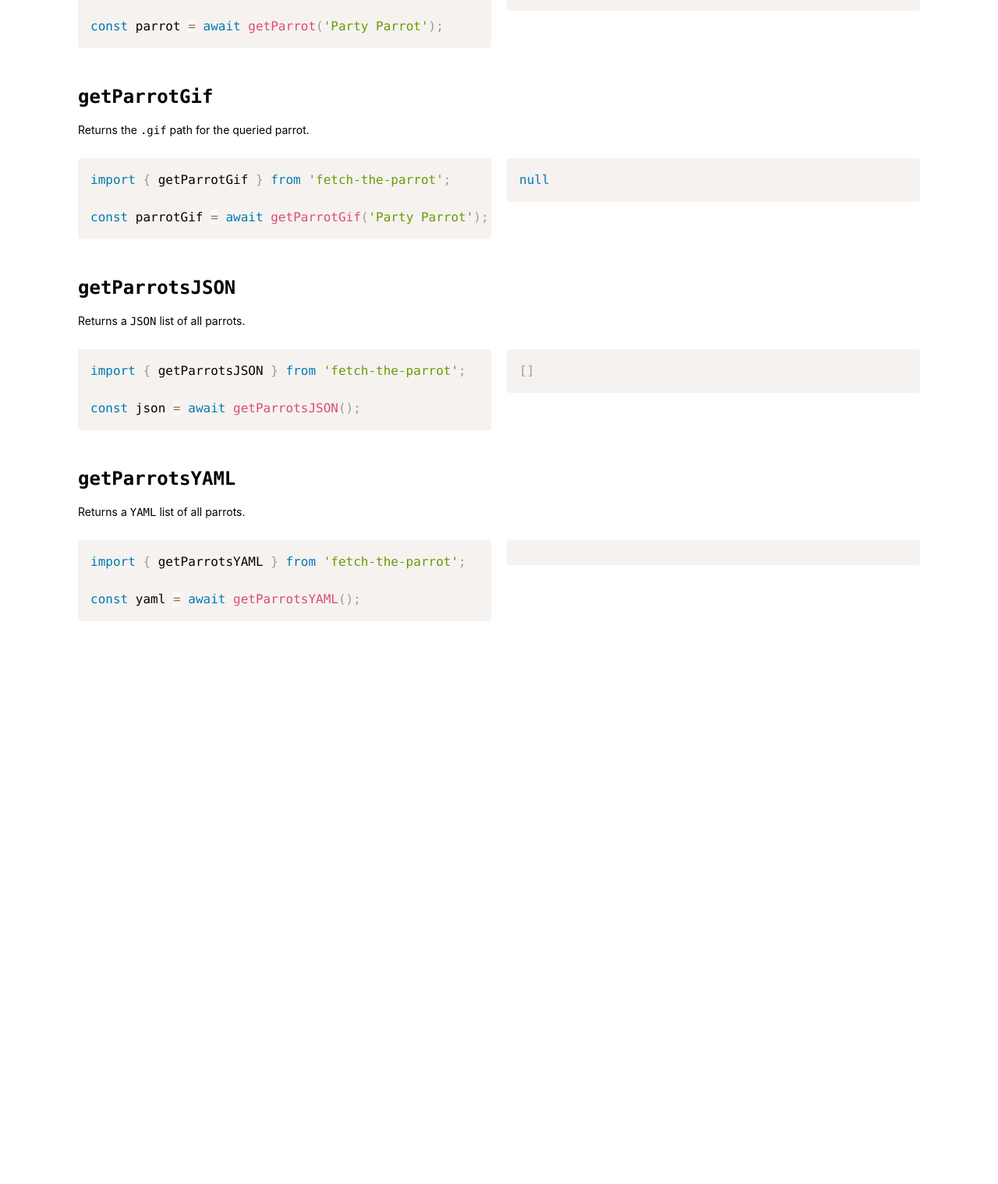
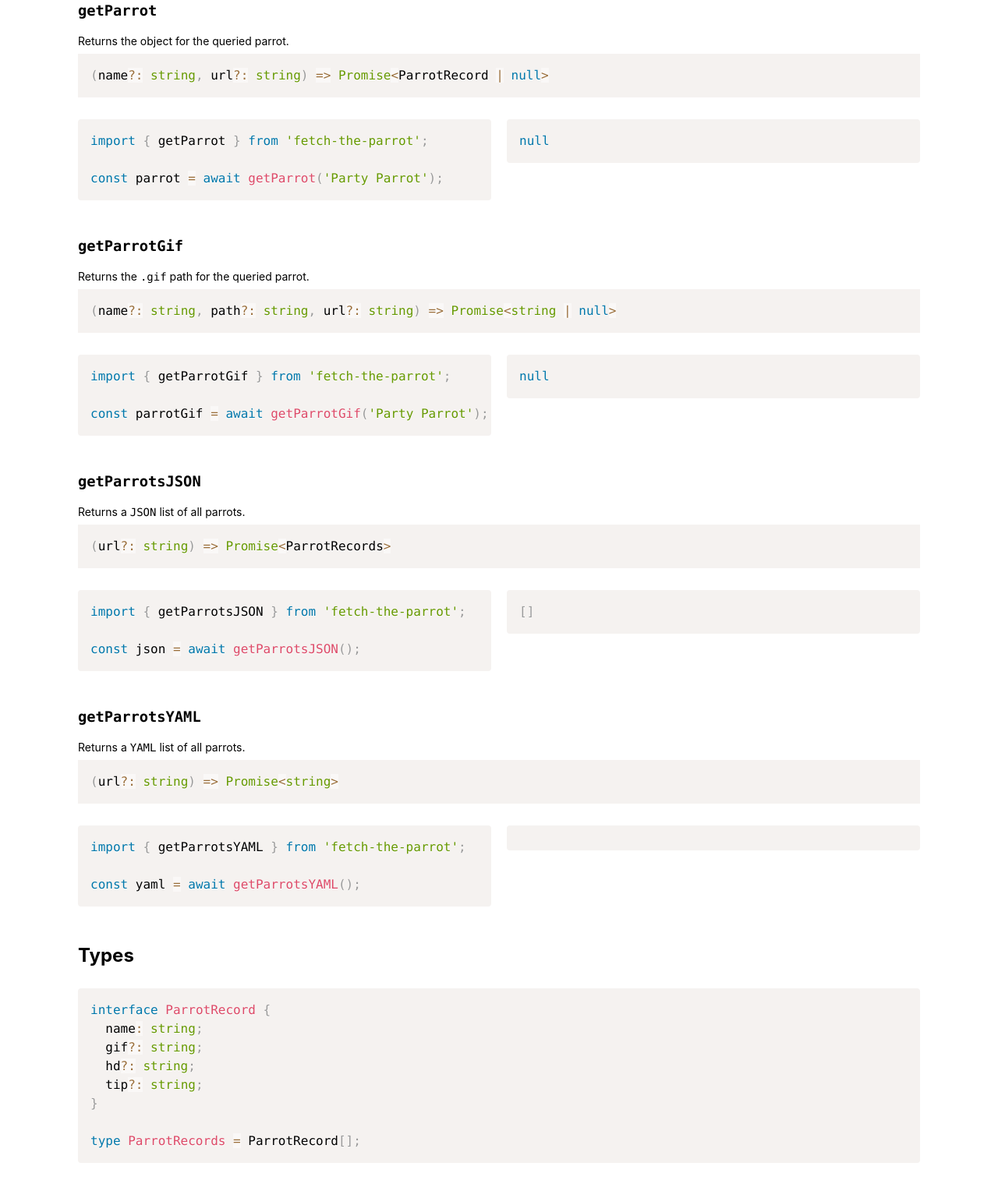
Before and after one commit to breadadams/fetch-the-parrot, a website built with Parcel: page demo/index.html in a window 1280 px wide. Shown: the part 581-2100 px from the top of the page at 78% size. Before the commit the page ends 1426 px from the top, so only its background shows below. Built offline with nearby package versions, Linux system fonts and the light colour scheme; no server answers.

Commit message:
docs: update demo

```diff
--- a/demo/index.html
+++ b/demo/index.html
@@ -22,14 +22,26 @@
       </div>
     </header>
 
+    <section class="section">
+      <h2>Installing</h2>
+    </section>
+
+    <section class="section">
+      <h2>Methods</h2>
+    </section>
+
     <section class="section" id="getParrot">
       <div class="section__header">
-        <h2 class="section__headerTitle">
+        <h3 class="section__headerTitle -mono">
           <a class="section__headerTitleLink" href="#getParrot">getParrot</a>
-        </h2>
+        </h3>
         <p class="section__headerBody">
           Returns the object for the queried parrot.
         </p>
+
+        <pre
+          class="section__headerCodeType"
+        ><code class="language-ts">(name?: string, url?: string) =&gt; Promise&lt;ParrotRecord | null&gt;</code></pre>
       </div>
 
       <div class="section__codeColumns">
@@ -51,14 +63,18 @@ const parrot = await getParrot('Party Parrot');</code></pre>
 
     <section class="section" id="getParrotGif">
       <div class="section__header">
-        <h2 class="section__headerTitle">
+        <h3 class="section__headerTitle -mono">
           <a class="section__headerTitleLink" href="#getParrotGif"
             >getParrotGif</a
           >
-        </h2>
+        </h3>
         <p class="section__headerBody">
           Returns the <code>.gif</code> path for the queried parrot.
         </p>
+
+        <pre
+          class="section__headerCodeType"
+        ><code class="language-ts">(name?: string, path?: string, url?: string) =&gt; Promise&lt;string | null&gt;</code></pre>
       </div>
 
       <div class="section__codeColumns">
@@ -80,14 +96,18 @@ const parrotGif = await getParrotGif('Party Parrot');</code></pre>
 
     <section class="section" id="getParrotsJSON">
       <div class="section__header">
-        <h2 class="section__headerTitle">
+        <h3 class="section__headerTitle -mono">
           <a class="section__headerTitleLink" href="#getParrotsJSON"
             >getParrotsJSON</a
           >
-        </h2>
+        </h3>
         <p class="section__headerBody">
           Returns a <code>JSON</code> list of all parrots.
         </p>
+
+        <pre
+          class="section__headerCodeType"
+        ><code class="language-ts">(url?: string) =&gt; Promise&lt;ParrotRecords&gt;</code></pre>
       </div>
 
       <div class="section__codeColumns">
@@ -109,14 +129,18 @@ const json = await getParrotsJSON();</code></pre>
 
     <section class="section" id="getParrotsYAML">
       <div class="section__header">
-        <h2 class="section__headerTitle">
+        <h3 class="section__headerTitle -mono">
           <a class="section__headerTitleLink" href="#getParrotsYAML"
             >getParrotsYAML</a
           >
-        </h2>
+        </h3>
         <p class="section__headerBody">
           Returns a <code>YAML</code> list of all parrots.
         </p>
+
+        <pre
+          class="section__headerCodeType"
+        ><code class="language-ts">(url?: string) =&gt; Promise&lt;string&gt;</code></pre>
       </div>
 
       <div class="section__codeColumns">
@@ -136,10 +160,34 @@ const yaml = await getParrotsYAML();</code></pre>
       </div>
     </section>
 
+    <section class="section" id="types">
+      <div class="section__header">
+        <h2 class="section__headerTitle">
+          <a class="section__headerTitleLink" href="#types">Types</a>
+        </h2>
+      </div>
+
+      <div class="section__codeColumns">
+        <div class="section__codeColumn">
+          <pre
+            class="section__codeBlock"
+          ><code class="language-ts">interface ParrotRecord {
+  name: string;
+  gif?: string;
+  hd?: string;
+  tip?: string;
+}
+
+type ParrotRecords = ParrotRecord[];</code></pre>
+        </div>
+      </div>
+    </section>
+
     <a
       href="https://github.com/breadadams/fetch-the-parrot"
       class="github-corner"
       aria-label="View source on GitHub"
+      target="_blank"
       ><svg
         width="80"
         height="80"
@@ -165,8 +213,8 @@ const yaml = await getParrotsYAML();</code></pre>
           d="M115.0,115.0 C114.9,115.1 118.7,116.5 119.8,115.4 L133.7,101.6 C136.9,99.2 139.9,98.4 142.2,98.6 C133.8,88.0 127.5,74.4 143.8,58.0 C148.5,53.4 154.0,51.2 159.7,51.0 C160.3,49.4 163.2,43.6 171.4,40.1 C171.4,40.1 176.1,42.5 178.8,56.2 C183.1,58.6 187.2,61.8 190.9,65.4 C194.5,69.0 197.7,73.2 200.1,77.6 C213.8,80.2 216.3,84.9 216.3,84.9 C212.7,93.1 206.9,96.0 205.4,96.6 C205.1,102.4 203.0,107.8 198.3,112.5 C181.9,128.9 168.3,122.5 157.7,114.1 C157.9,116.9 156.7,120.9 152.7,124.9 L141.0,136.5 C139.8,137.7 141.6,141.9 141.8,141.8 Z"
           fill="currentColor"
           class="octo-body"
-        ></path></svg></a
-    >
+        ></path></svg
+    ></a>
 
     <script src="./index.ts"></script>
   </body>
--- a/demo/index.ts
+++ b/demo/index.ts
@@ -1,5 +1,6 @@
 import Prism from "prismjs";
 import "prismjs/components/prism-json";
+import "prismjs/components/prism-typescript";
 import "prismjs/components/prism-yaml";
 
 import {
--- a/demo/style.scss
+++ b/demo/style.scss
@@ -42,7 +42,10 @@ code {
 
   &__headerTitle {
     margin: 0;
-    font-family: $font-mono;
+
+    &.-mono {
+      font-family: $font-mono;
+    }
   }
 
   &__headerTitleLink {
```
